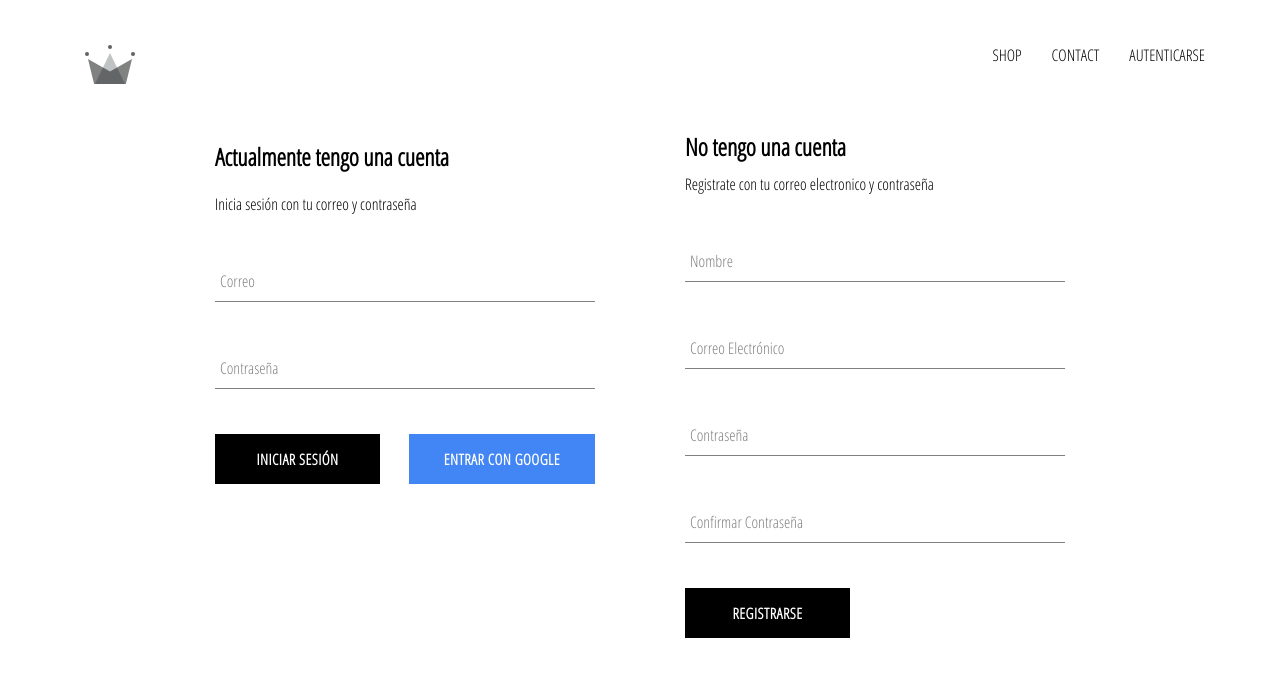
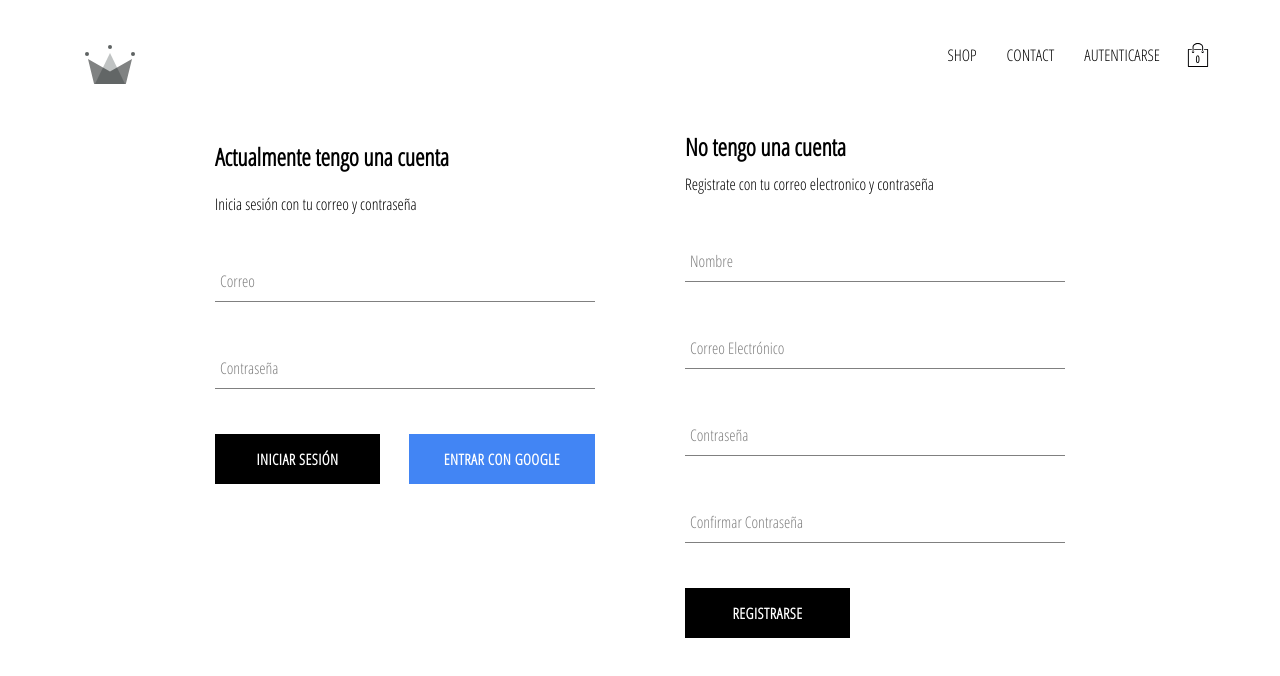
Before and after one commit to samilabud/ZeroToMasteryEcommerce, a React (Create React App) app: page /signin in a window 1280 px wide. Shown: the top 676 px of the page. Built offline with nearby package versions, Linux system fonts and the light colour scheme; no server answers.

Commit message:
Uploading cart events and images

```diff
--- /dev/null
+++ b/src/components/cart-dropdown/cart-dropdown.component.jsx
@@ -0,0 +1,15 @@
+import React from 'react';
+
+import CustomButton from '../custom-button/custom-button.component';
+
+import './cart-dropdown.styles.scss';
+
+const CartDropDown = () => (
+    <div className='cart-dropdown'>
+        <div className='cart-items'>
+            <CustomButton>GO TO CHECKOUT</CustomButton>
+        </div>
+    </div>
+)
+
+export default CartDropDown;
--- /dev/null
+++ b/src/components/cart-dropdown/cart-dropdown.styles.scss
@@ -0,0 +1,24 @@
+.cart-dropdown {
+  position: absolute;
+  width: 240px;
+  height: 340px;
+  display: flex;
+  flex-direction: column;
+  padding: 20px;
+  border: 1px solid black;
+  background-color: white;
+  top: 90px;
+  right: 40px;
+  z-index: 5;
+
+  .cart-items {
+    height: 240px;
+    display: flex;
+    flex-direction: column;
+    overflow: scroll;
+  }
+
+  button {
+    margin-top: auto;
+  }
+}
--- /dev/null
+++ b/src/components/cart-icon/cart-icon.component.jsx
@@ -0,0 +1,19 @@
+import React from 'react';
+import { connect } from 'react-redux';
+
+import { toggleCartHidden } from '../../redux/cart/cart.actions'
+
+import { ReactComponent as ShoppingIcon } from '../../assets/shopping-bag.svg';
+
+import './cart-icon.styles.scss';
+
+const CartIcon = ({toggleCartHidden}) => (
+    <div className="cart-icon" onClick={toggleCartHidden}>
+        <ShoppingIcon className="shopping-icon"/>
+        <span className="item-count">0</span>
+    </div>
+)
+const mapDispatchToProps = dispatch =>({
+    toggleCartHidden: ()=> dispatch(toggleCartHidden())
+})
+export default connect(null, mapDispatchToProps)(CartIcon);
--- /dev/null
+++ b/src/components/cart-icon/cart-icon.styles.scss
@@ -0,0 +1,21 @@
+.cart-icon {
+  width: 45px;
+  height: 45px;
+  position: relative;
+  display: flex;
+  align-items: center;
+  justify-content: center;
+  cursor: pointer;
+
+  .shopping-icon {
+    width: 24px;
+    height: 24px;
+  }
+
+  .item-count {
+    position: absolute;
+    font-size: 10px;
+    font-weight: bold;
+    bottom: 12px;
+  }
+}
--- a/src/components/header/header.component.jsx
+++ b/src/components/header/header.component.jsx
@@ -1,11 +1,14 @@
 import React from 'react';
 import { Link } from 'react-router-dom';
 import {ReactComponent as Logo} from '../../assets/crown.svg';
+import CartIcon from '../cart-icon/cart-icon.component';
+import CartDropDown from '../cart-dropdown/cart-dropdown.component';
+
 import {auth} from '../../fireabase/firebase.utils';
 import './header.styles.scss';
 import { connect } from 'react-redux';
 
-const Header = ({currentUser}) => (
+const Header = ({currentUser, hidden}) => (
     <div className='header'>
         <Link className='logo-container' to="/">
             <Logo className='logo' />
@@ -22,14 +25,15 @@
                     <div className='option' onClick={()=>auth.signOut()}>SALIR</div>
                     :
                     <Link className='option' to='/signin'>AUTENTICARSE</Link>
+                }
+                <CartIcon />
+        </div>
+        { hidden?null:<CartDropDown /> }
 
-
-                }
-        </div>
     </div>
 )
-const mapStateToProps = state => ({
-    currentUser: state.user.currentUser
+const mapStateToProps = ({user:{currentUser},cart:{hidden}}) => ({
+    currentUser, hidden
 })
 
 export default connect(mapStateToProps)(Header);
--- /dev/null
+++ b/src/redux/cart/cart.actions.js
@@ -0,0 +1,5 @@
+import CartActionTypes from './cart.types.js';
+
+export const toggleCartHidden = () => ({
+    type: CartActionTypes.TOGGLE_CART_HIDDEN
+});
--- /dev/null
+++ b/src/redux/cart/cart.reducer.js
@@ -0,0 +1,18 @@
+import CartActionTypes from './cart.types';
+
+const INITIAL_STATE = {
+    hidden: true
+}
+
+export const cartReducer = (state = INITIAL_STATE, action) => {
+    switch(action.type){
+        case  CartActionTypes.TOGGLE_CART_HIDDEN:
+            return {
+                ...state,
+                hidden:!state.hidden
+            }
+        default:
+            return state;
+    }
+};
+export default cartReducer;
--- /dev/null
+++ b/src/redux/cart/cart.types.js
@@ -0,0 +1,5 @@
+const CartActionTypes = {
+    TOGGLE_CART_HIDDEN:  'TOGGLE_CART_HIDDEN'
+}
+
+export default CartActionTypes;
--- a/src/redux/root-reducer.js
+++ b/src/redux/root-reducer.js
@@ -1,7 +1,9 @@
 import { combineReducers } from 'redux';
 
 import { userReducer } from './user/user.reducer';
+import { cartReducer } from './cart/cart.reducer';
 
 export default combineReducers({
-    user: userReducer
-})
+    user: userReducer,
+    cart: cartReducer
+});
```
Also changed, not shown: src/assets/shopping-bag.svg (added).
